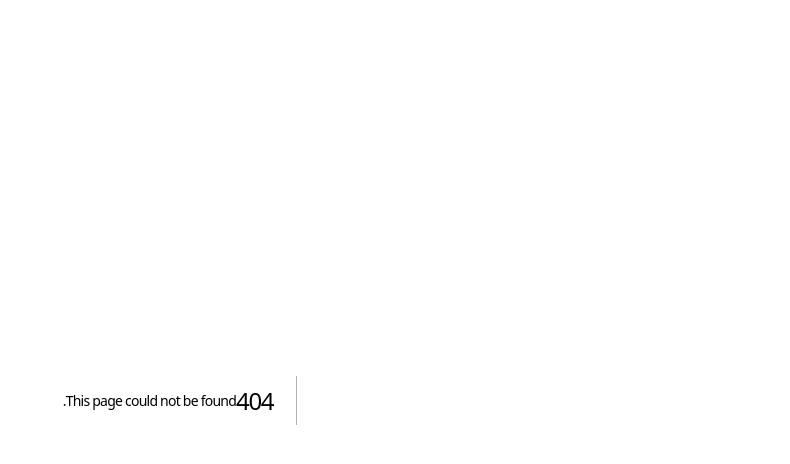
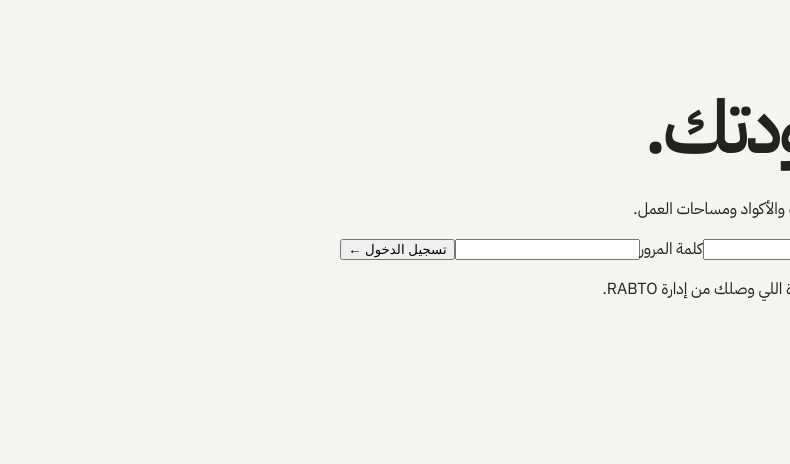
Before and after one commit to alomdamohamed652-afk/rabto, a Next.js app: page /login in a window 1280 px wide. Before the commit this address had no page. Shown: the top 464 px of the page, without its empty margins (490-1280 px from the left). Built offline with nearby package versions, Linux system fonts and the light colour scheme.

Commit message:
Add RABTO sign-in page

```diff
--- /dev/null
+++ b/src/app/login/page.tsx
@@ -0,0 +1,52 @@
+"use client";
+
+import { FormEvent, useState } from "react";
+import { useRouter } from "next/navigation";
+import Link from "next/link";
+
+export default function LoginPage() {
+  const router = useRouter();
+  const [email, setEmail] = useState("");
+  const [password, setPassword] = useState("");
+  const [error, setError] = useState("");
+  const [busy, setBusy] = useState(false);
+
+  async function submit(event: FormEvent<HTMLFormElement>) {
+    event.preventDefault();
+    setBusy(true);
+    setError("");
+    try {
+      const response = await fetch("/api/auth/login", {
+        method: "POST",
+        headers: { "Content-Type": "application/json" },
+        body: JSON.stringify({ email, password }),
+      });
+      const data = await response.json() as { error?: string };
+      if (!response.ok) throw new Error(data.error || "تعذر تسجيل الدخول.");
+      router.replace("/admin");
+      router.refresh();
+    } catch (cause) {
+      setError(cause instanceof Error ? cause.message : "حدث خطأ غير متوقع.");
+    } finally {
+      setBusy(false);
+    }
+  }
+
+  return (
+    <main className="auth-shell" dir="rtl">
+      <section className="auth-card">
+        <Link className="auth-brand" href="/"><span className="brand-symbol"><span /></span><b>RABTO</b></Link>
+        <p className="eyebrow">مساحة RABTO</p>
+        <h1>أهلاً بعودتك.</h1>
+        <p className="auth-subtitle">سجّل الدخول لمتابعة المنتجات والأكواد ومساحات العمل.</p>
+        <form onSubmit={submit} className="auth-form">
+          <label>البريد الإلكتروني<input type="email" autoComplete="username" required maxLength={320} value={email} onChange={(event) => setEmail(event.target.value)} /></label>
+          <label>كلمة المرور<input type="password" autoComplete="current-password" required maxLength={128} value={password} onChange={(event) => setPassword(event.target.value)} /></label>
+          {error && <p className="form-error" role="alert">{error}</p>}
+          <button className="admin-primary" type="submit" disabled={busy}>{busy ? "جارٍ تسجيل الدخول..." : "تسجيل الدخول"} <span>←</span></button>
+        </form>
+        <p className="auth-footnote">لو دي أول مرة، افتح رابط الدعوة اللي وصلك من إدارة RABTO.</p>
+      </section>
+    </main>
+  );
+}
```
